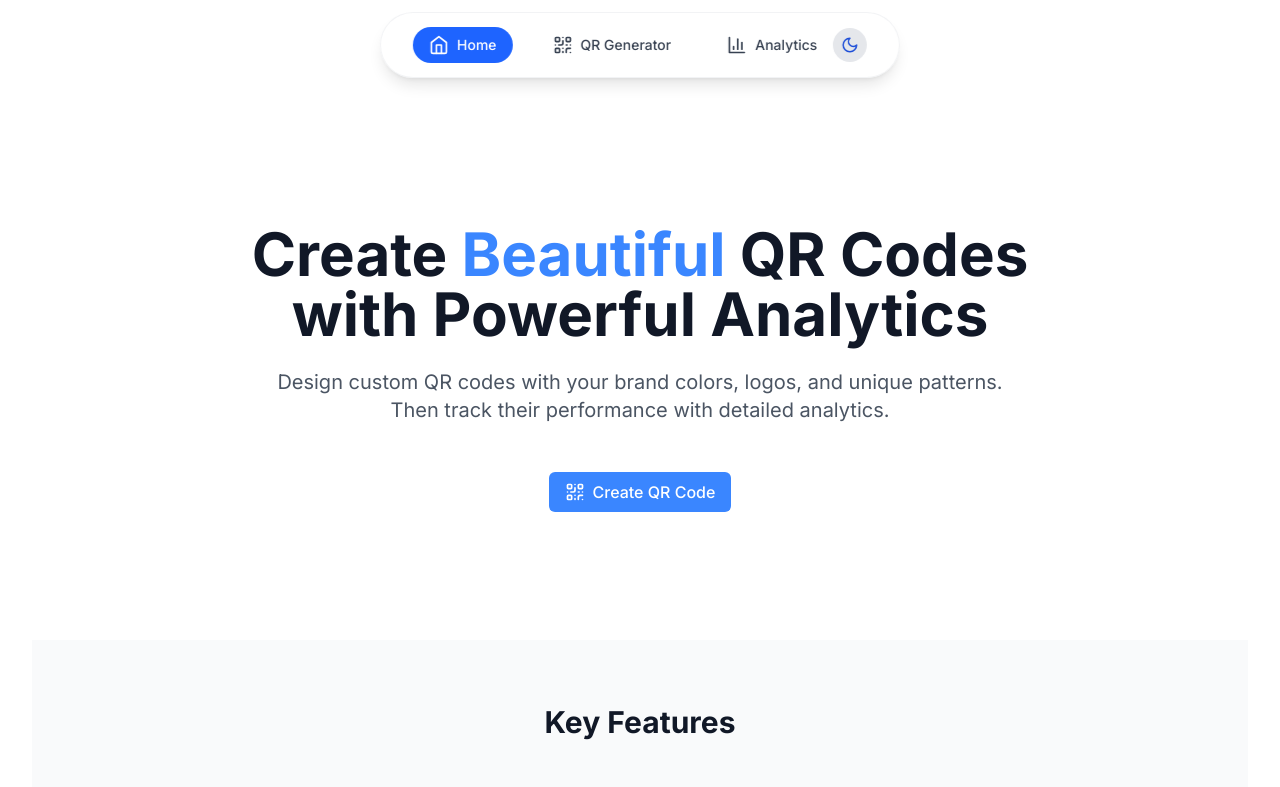
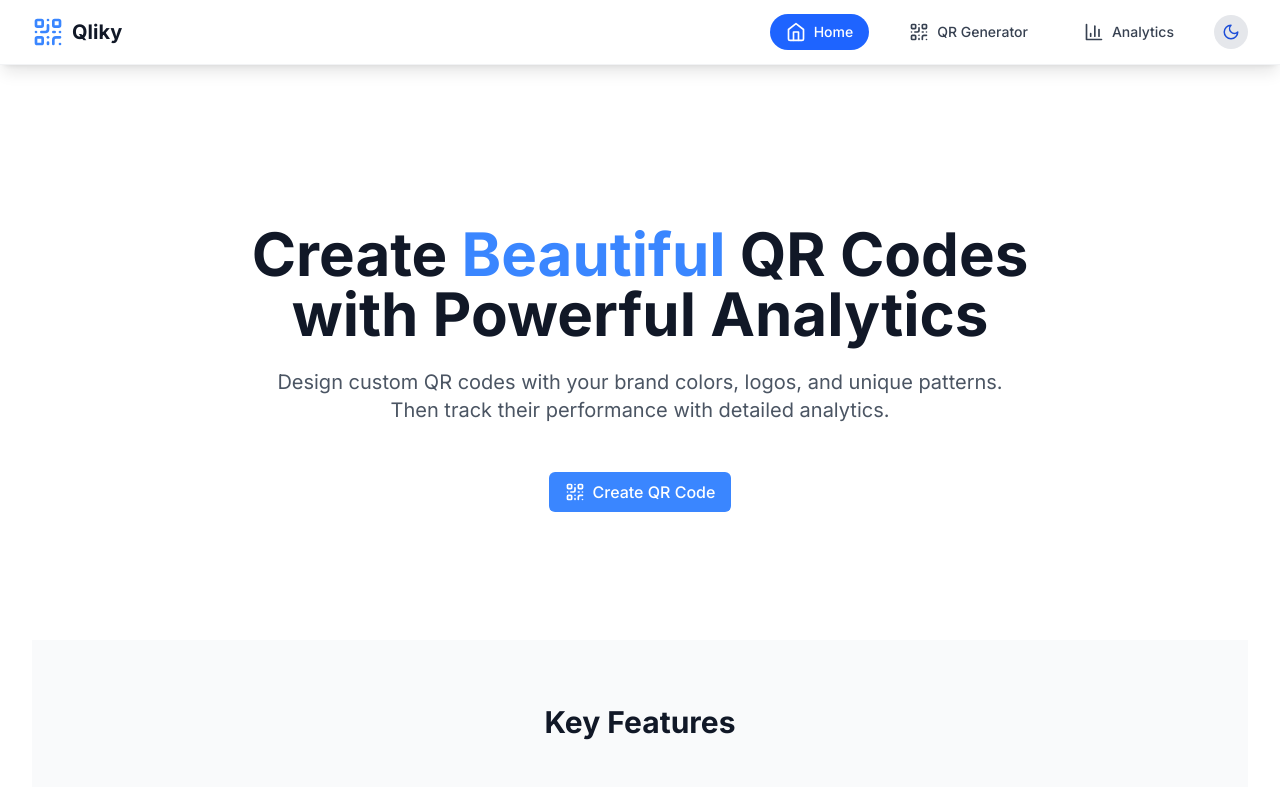
Before and after one commit to vivekpseudo/QLIKY, a React (Vite) app: page / in a window 1280 px wide. Shown: the top 787 px of the page. Built offline with nearby package versions, Linux system fonts and the light colour scheme.

Commit message:
"navbar-updated"

```diff
--- a/src/components/layout/Navbar.tsx
+++ b/src/components/layout/Navbar.tsx
@@ -21,13 +21,13 @@ const Navbar = () => {
 
   return (
     <nav
-      className="fixed top-3 left-1/2 -translate-x-1/2 z-50 w-[95%] sm:w-[90%] lg:w-auto lg:max-w-screen-md"
+      className="fixed top-0 left-0 right-0 z-50 w-full"
       aria-label="Main navigation"
     >
-      <div className="bg-white/30 dark:bg-gray-800/30 backdrop-blur-md rounded-full shadow-lg transition-colors duration-300 border border-gray-200/50 dark:border-gray-700/50">
-        <div className="px-3 sm:px-4 lg:px-6 xl:px-8 h-16 flex justify-between items-center">
-          {/* Logo - Mobile and Tablet */}
-          <div className="lg:hidden flex items-center">
+      <div className="bg-white/30 dark:bg-gray-800/30 backdrop-blur-md shadow-lg transition-colors duration-300 border-b border-gray-200/50 dark:border-gray-700/50">
+        <div className="container mx-auto px-4 sm:px-6 lg:px-8 h-16 flex justify-between items-center">
+          {/* Logo - Leftmost side */}
+          <div className="flex items-center">
             <Link to="/" className="flex items-center space-x-2">
               <QrCode className="h-7 w-7 sm:h-8 sm:w-8 text-primary-500" />
               <span className="text-lg sm:text-xl font-bold text-gray-900 dark:text-white">Qliky</span>
@@ -35,7 +35,7 @@ const Navbar = () => {
           </div>
 
           {/* Desktop Navigation */}
-          <div className="hidden lg:flex flex-1 justify-center items-center">
+          <div className="hidden lg:flex flex-1 justify-end items-center">
             <div className="flex items-center space-x-4 xl:space-x-6">
               {navLinks.map((link) => (
                 <Link
@@ -52,16 +52,11 @@ const Navbar = () => {
                   <span>{link.label}</span>
                 </Link>
               ))}
+              <ThemeToggle />
             </div>
           </div>
 
-          {/* Theme Toggle and Mobile Menu */}
-          <div className="flex items-center space-x-2 sm:space-x-3">
-            <div className="hidden lg:block">
-              <ThemeToggle />
-            </div>
-
-            {/* Mobile and Tablet Menu Controls */}
+          {/* Mobile Menu Controls */}
           <div className="lg:hidden flex items-center space-x-2">
             <ThemeToggle />
             <button
@@ -75,13 +70,11 @@ const Navbar = () => {
           </div>
         </div>
       </div>
-      </div>
 
       {/* Mobile and Tablet Menu */}
       {isMobileMenuOpen && (
-        <div className="lg:hidden absolute top-16 left-1/2 -translate-x-1/2 w-[95%] sm:w-[90%] mt-2">
-          <div className="bg-white dark:bg-gray-900 rounded-2xl shadow-lg border border-gray-200 dark:border-gray-700 animate-fade-in py-3">
-            <div className="px-3 sm:px-4 space-y-1">
+        <div className="lg:hidden bg-white dark:bg-gray-900 shadow-lg border-b border-gray-200 dark:border-gray-700 animate-fade-in py-3">
+          <div className="px-4 sm:px-6 space-y-1">
             {navLinks.map((link) => (
               <Link
                 key={link.path}
@@ -100,7 +93,6 @@ const Navbar = () => {
             ))}
           </div>
         </div>
-        </div>
       )}
     </nav>
   );
```
Lines whose indentation alone changed are shown as unchanged.
